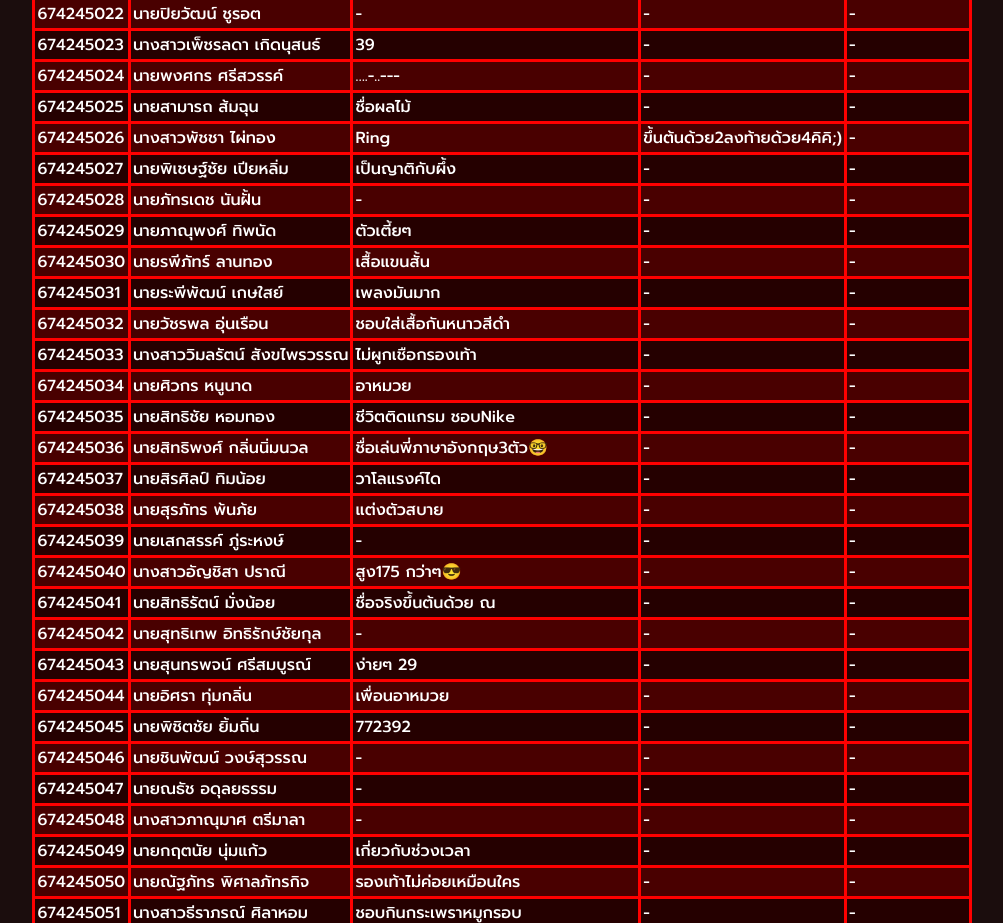
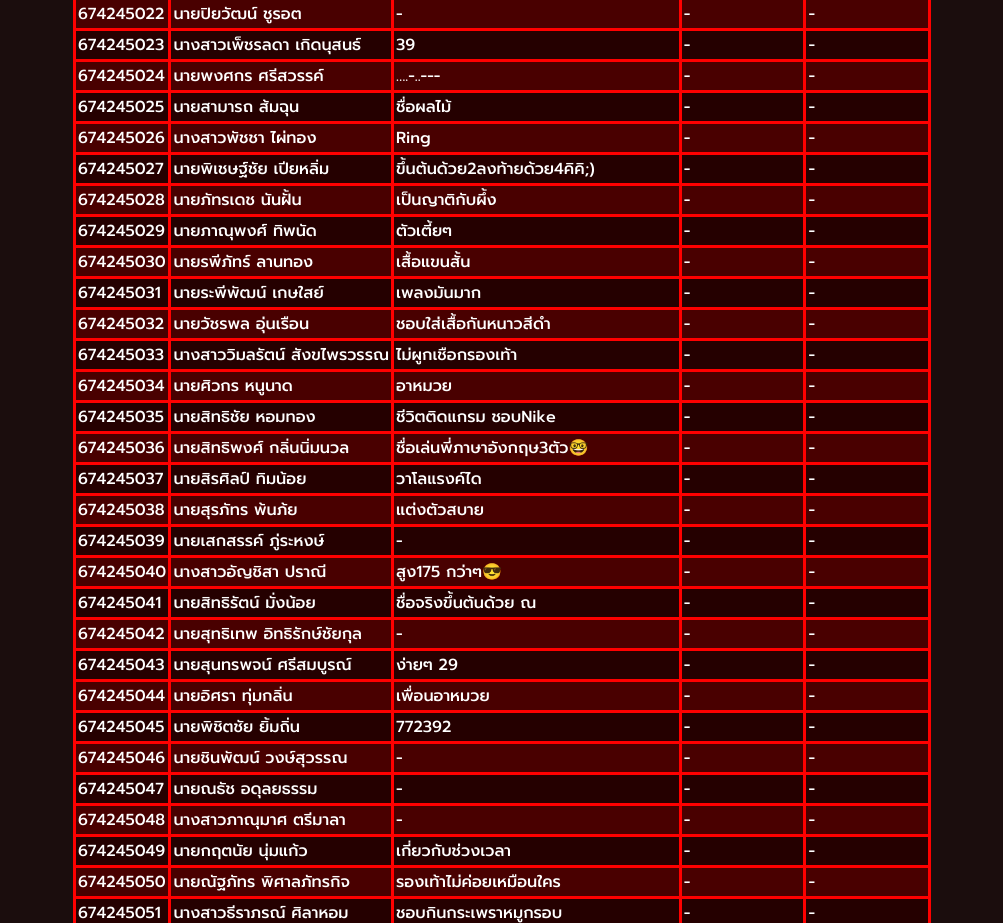
Before and after one commit to littlepakan/NPRUCS66site, a React (Create React App) app: page /mentors in a window 1280 px wide. Shown: the part 960-1883 px from the top of the page, without its empty margins (138-1141 px from the left). Built offline with nearby package versions, Linux system fonts and the light colour scheme; a web font is replaced by a local one.

Commit message:
Add files via upload

```diff
--- a/src/containers/mentor/Mentor.jsx
+++ b/src/containers/mentor/Mentor.jsx
@@ -218,20 +218,20 @@ const Mentor = () => {
             <td className='Number td_mentor'>674245026</td>
             <td className='Name td_mentor'>นางสาวพัชชา ไผ่ทอง</td>
             <td className='Hint1 td_mentor'>Ring</td>
-            <td className='Hint2 td_mentor'>ขึ้นต้นด้วย2ลงท้ายด้วย4คิคิ;)</td>
+            <td className='Hint2 td_mentor'>-</td>
             <td className='Hint3 td_mentor'>-</td>
           </tr>
           <tr className="body_detail-odd">
             <td className='Number td_mentor '>674245027</td>
             <td className='Name td_mentor'>นายพิเชษฐ์ชัย เปียหลิ่ม</td>
-            <td className='Hint1 td_mentor'>เป็นญาติกับผึ้ง</td>
+            <td className='Hint1 td_mentor'>ขึ้นต้นด้วย2ลงท้ายด้วย4คิคิ;)</td>
             <td className='Hint2 td_mentor'>-</td>
             <td className='Hint3 td_mentor'>-</td>
           </tr>
           <tr className="body_detail-even">
             <td className='Number td_mentor '>674245028</td>
             <td className='Name td_mentor'>นายภัทรเดช นันฝั้น</td>
-            <td className='Hint1 td_mentor'>-</td>
+            <td className='Hint1 td_mentor'>เป็นญาติกับผึ้ง</td>
             <td className='Hint2 td_mentor'>-</td>
             <td className='Hint3 td_mentor'>-</td>
           </tr>
```
